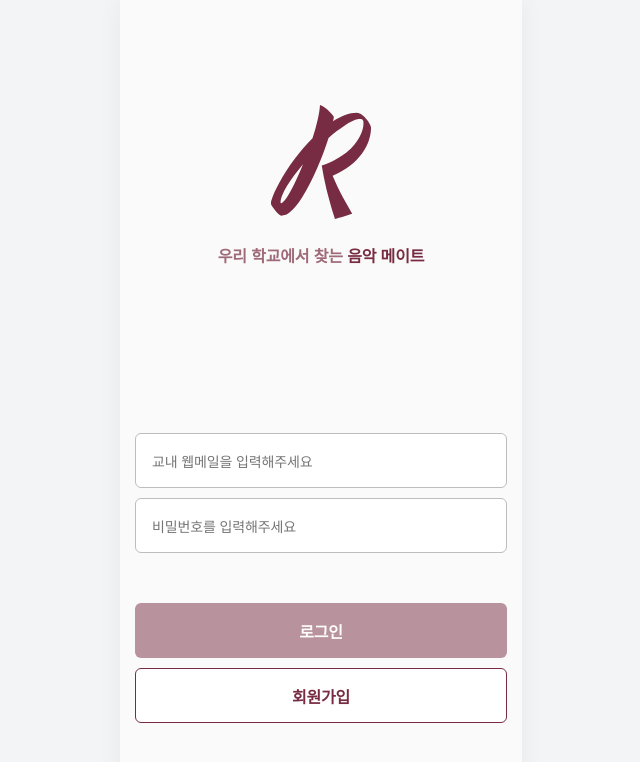
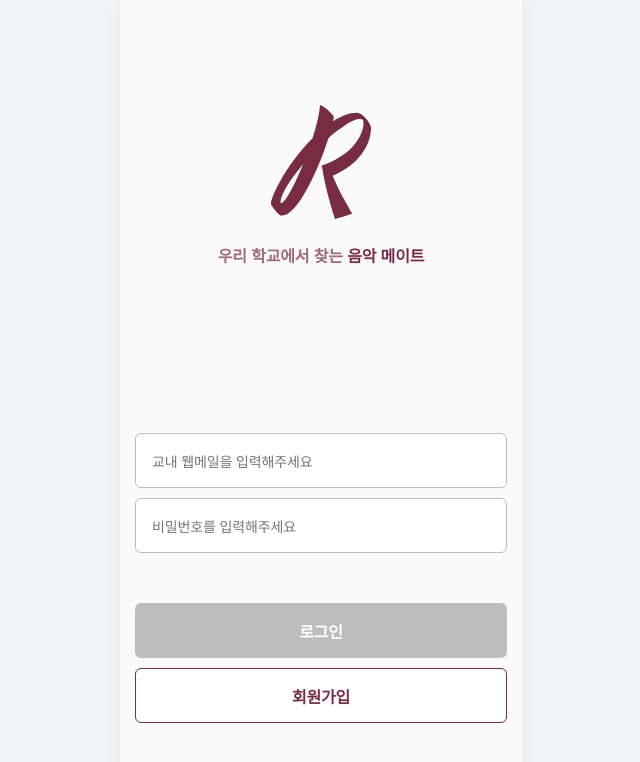
Before and after one commit to 2026-DBP-Reverb/frontend, a React (Create React App) app: page / in a window 1280 px wide. Shown: the top 762 px of the page, without its empty margins (319-959 px from the left). Built offline with nearby package versions, Linux system fonts and the light colour scheme.

Commit message:
[DBP-52] feat: 버튼비활성화 스타일 추가

```diff
--- a/src/components/Button.jsx
+++ b/src/components/Button.jsx
@@ -14,6 +14,12 @@ const variants = {
   },
 };
 
+const disabledStyle = {
+  background: '#BDBDBD',
+  color: '#fff',
+  border: '1px solid transparent',
+};
+
 const StyledButton = styled.button`
   ${text2Bold}
   box-sizing: border-box;
@@ -27,7 +33,6 @@ const StyledButton = styled.button`
   gap: 10px;
   border-radius: 6px;
   cursor: ${({ disabled }) => (disabled ? 'not-allowed' : 'pointer')};
-  opacity: ${({ disabled }) => (disabled ? 0.5 : 1)};
 `;
 
 export default function Button({
@@ -46,6 +51,7 @@ export default function Button({
       style={{
         ...variants[variant],
         ...style,
+        ...(disabled ? disabledStyle : {}),
       }}
     >
       {children}
```
